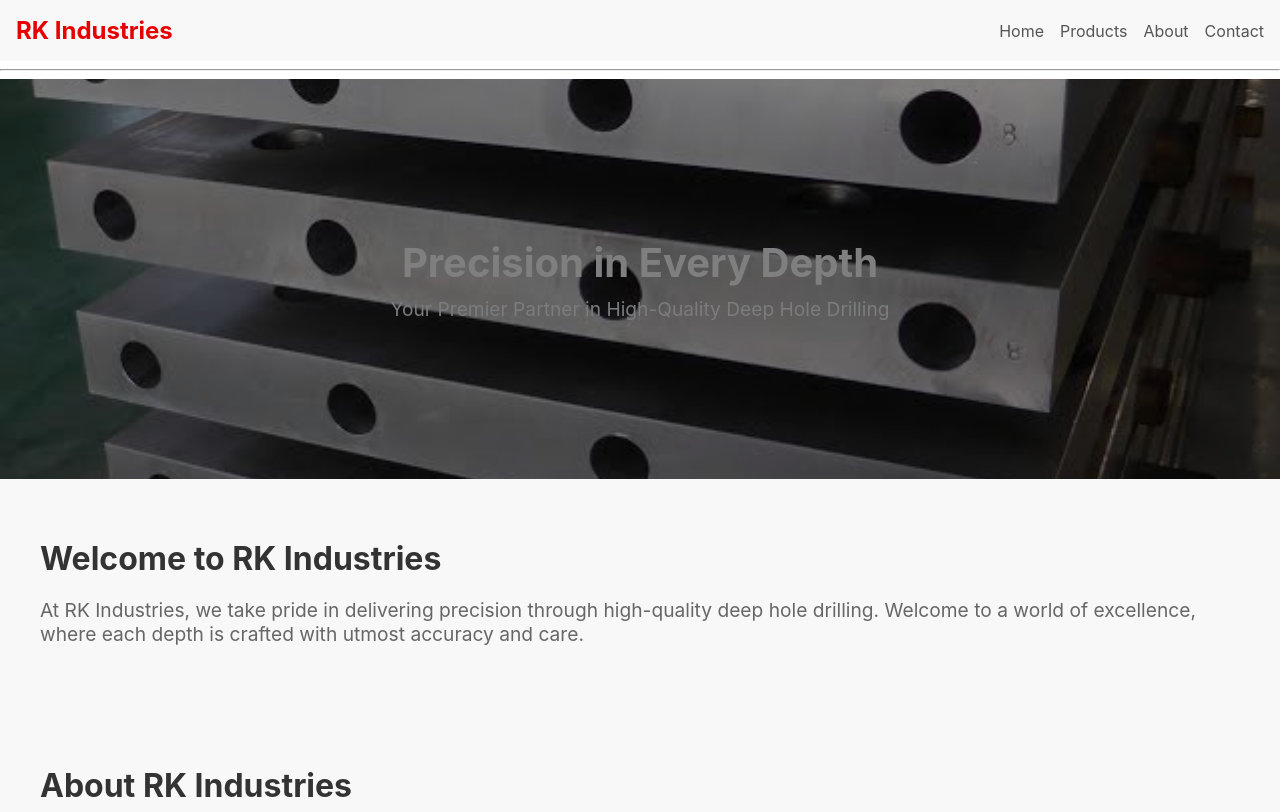
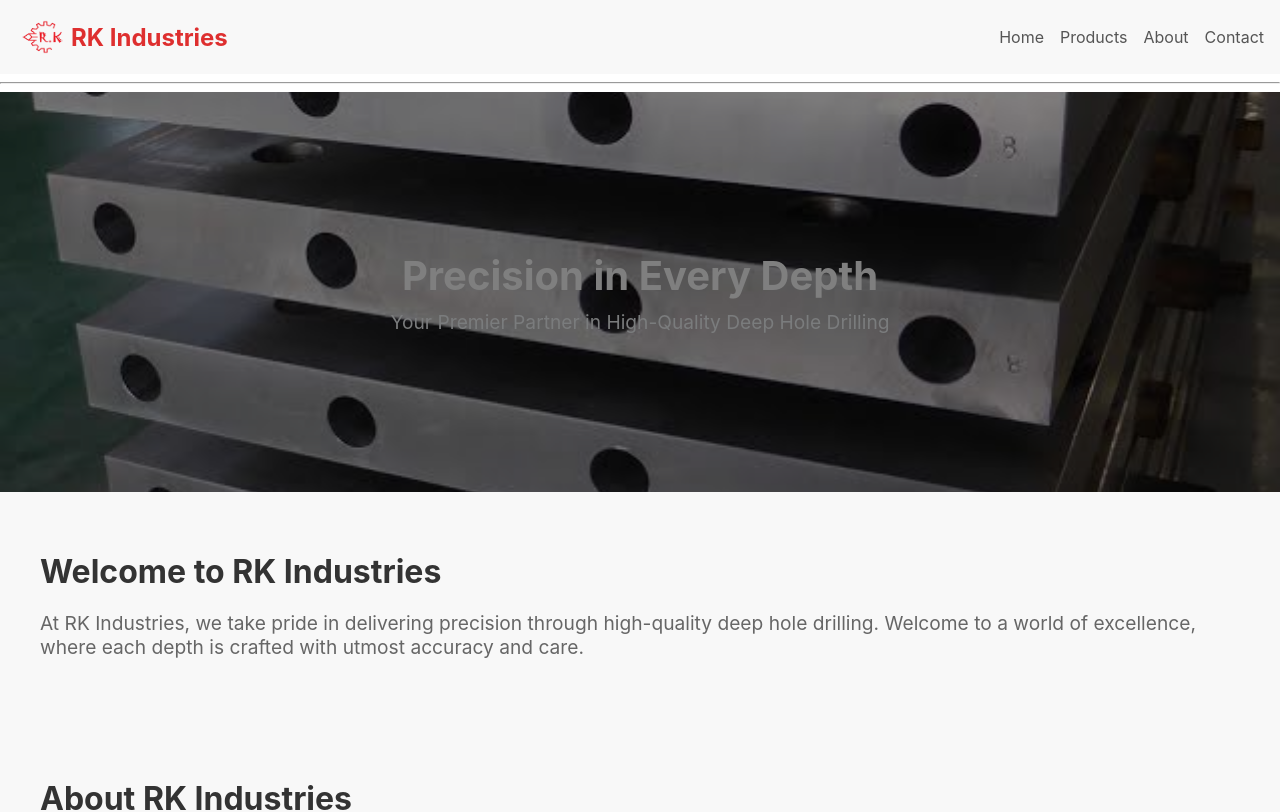
Before and after one commit to Mohanenfield/Mohankumar, a React (Create React App) app: page / in a window 1280 px wide. Shown: the top 812 px of the page. Built offline with nearby package versions, Linux system fonts and the light colour scheme.

Commit message:
logo added

```diff
--- a/src/Header.css
+++ b/src/Header.css
@@ -37,6 +37,22 @@
   border-radius: 8px; /* Add styling as needed */
 }
 /* Media Query for Responsive Design */
+.logo {
+  display: flex;
+  align-items: center;
+}
+
+.logo img {
+  width: 60px; /* Set the width of your logo */
+  height: auto; /* Maintain aspect ratio */
+  margin-right: -5px; /* Optional: Add some space between the logo and text */
+}
+
+.logo a {
+  text-decoration: none;
+  color: #de2f2f; /* Red color for "RK Industries" */
+  font-size: 1.5rem; /* Optional: Adjust font size */
+}
 
 @media (max-width: 768px) {
   .header-container {
--- a/src/Header.js
+++ b/src/Header.js
@@ -1,11 +1,15 @@
+// Header.js
+
 import React from 'react';
 import { Link } from 'react-router-dom';
 import './Header.css'; // Import the CSS file for this component
+import logo from './Components/images/Rk_dcss_page-0001-removebg-preview.png'; // Import your logo image
 
 const Header = () => {
   return (
     <nav className="header-container">
       <div className="logo">
+        <img src={logo} alt="Logo" />
         <Link to="/">RK Industries</Link>
       </div>
       <ul className="nav-links">
```
Also changed, not shown: src/Components/images/Rk dcss_page-0001.jpg (added), src/Components/images/Rk_dcss_page-0001-removebg-preview.png (added).
